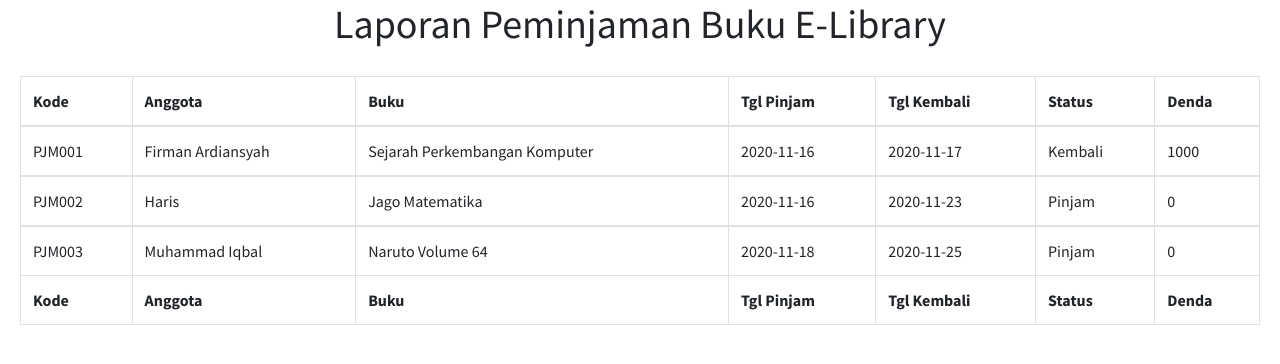
After one commit to rpebs/E-Library, a PHP site: page /layout/cetak.php in a window 1280 px wide. The commit adds this page. Shown: the top 364 px of the page. Run offline with PHP 8.4, Linux system fonts and the light colour scheme; the visitor is signed in with stand-in values (Sample User, id 1); data comes from the database, SQL or seed files in the repository; some libraries are stand-ins or nearby versions.

Commit message:
Fitur Cetak Laporan
Membuat fitur cetak laporan untuk data peminjaman

```diff
--- /dev/null
+++ b/layout/cetak.php
@@ -0,0 +1,144 @@
+<?php
+
+include('../setting/koneksi.php');
+$join = mysqli_query($koneksi, "SELECT * FROM t_peminjaman INNER JOIN t_anggota ON t_peminjaman.id_anggota = t_anggota.id_anggota INNER JOIN t_buku ON t_peminjaman.id_buku = t_buku.id_buku");
+?>
+<?php
+	session_start();
+	if($_SESSION['status']!="login"){
+		header("location:../login.php?pesan=belum_login");
+	}
+	?>
+<!DOCTYPE html>
+<html>
+  <head>
+    <meta charset="utf-8" />
+    <meta http-equiv="X-UA-Compatible" content="IE=edge" />
+    <title>AdminLTE 3 | Dashboard</title>
+    <!-- Tell the browser to be responsive to screen width -->
+    <meta name="viewport" content="width=device-width, initial-scale=1" />
+    <!-- Font Awesome -->
+    <link rel="stylesheet" href="../plugins/fontawesome-free/css/all.min.css" />
+    <!-- Ionicons -->
+    <link
+      rel="stylesheet"
+      href="https://code.ionicframework.com/ionicons/2.0.1/css/ionicons.min.css"
+    />
+    <!-- Tempusdominus Bbootstrap 4 -->
+    <link
+      rel="stylesheet"
+      href="../plugins/tempusdominus-bootstrap-4/css/tempusdominus-bootstrap-4.min.css"
+    />
+    <!-- iCheck -->
+    <link
+      rel="stylesheet"
+      href="../plugins/icheck-bootstrap/icheck-bootstrap.min.css"
+    />
+    <!-- JQVMap -->
+    <link rel="stylesheet" href="../plugins/jqvmap/jqvmap.min.css" />
+    <!-- Theme style -->
+    <link rel="stylesheet" href="../dist/css/adminlte.min.css" />
+    <!-- overlayScrollbars -->
+    <link
+      rel="stylesheet"
+      href="../plugins/overlayScrollbars/css/OverlayScrollbars.min.css"
+    />
+    <!-- Daterange picker -->
+    <link rel="stylesheet" href="../plugins/daterangepicker/daterangepicker.css" />
+    <!-- summernote -->
+    <link rel="stylesheet" href="../plugins/summernote/summernote-bs4.css" />
+    <!-- Google Font: Source Sans Pro -->
+    <link
+      href="https://fonts.googleapis.com/css?family=Source+Sans+Pro:300,400,400i,700"
+      rel="stylesheet"
+    />
+  </head>
+<!-- Content Wrapper. Contains page content -->
+<center><h1>Laporan Peminjaman Buku E-Library</h1></center>
+            <div class="card-body">
+              <table id="example2" class="table table-bordered table-hover">
+                <thead>
+                  <tr>
+                    <th>Kode</th>
+                    <th>Anggota</th>
+                    <th>Buku</th>
+                    <th>Tgl Pinjam</th>
+                    <th>Tgl Kembali</th>
+                    <th>Status</th>
+                    <th>Denda</th>
+                  </tr>
+                </thead>
+                <?php if(mysqli_num_rows($join)>0){ ?>
+                <?php
+                    $no = 1;
+                    while($data = mysqli_fetch_array($join)){
+                ?>
+                <tbody>
+                  <tr>
+                    <td><?php echo $data["kode_pinjam"];?></td>
+                    <td><?php echo $data["nama"];?></td>
+                    <td><?php echo $data["judul"];?></td>
+                    <td><?php echo $data["tgl_pinjam"];?></td>
+                    <td><?php echo $data["tgl_kembali"];?></td>
+                    <td><?php echo $data["status_pinjam"];?></td>
+                    <td><?php echo $data["denda"];?></td>
+                </tr>
+                <?php $no++; } ?>
+                <?php } ?>
+                </tbody>
+                <tfoot>
+                  <tr>
+
+                    <th>Kode</th>
+                    <th>Anggota</th>
+                    <th>Buku</th>
+                    <th>Tgl Pinjam</th>
+                    <th>Tgl Kembali</th>
+                    <th>Status</th>
+                    <th>Denda</th>
+
+                  </tr>
+                </tfoot>
+              </table>
+            </div>
+            <script>
+		window.print();
+	</script>
+            <!-- /.card-body -->
+             <!-- jQuery -->
+    <script src="../plugins/jquery/jquery.min.js"></script>
+    <!-- jQuery UI 1.11.4 -->
+    <script src="../plugins/jquery-ui/jquery-ui.min.js"></script>
+    <!-- Resolve conflict in jQuery UI tooltip with Bootstrap tooltip -->
+    <script>
+      $.widget.bridge("uibutton", $.ui.button);
+    </script>
+    <!-- Bootstrap 4 -->
+    <script src="../plugins/bootstrap/js/bootstrap.bundle.min.js"></script>
+    <!-- ChartJS -->
+    <script src="../plugins/chart.js/Chart.min.js"></script>
+    <!-- Sparkline -->
+    <script src="../plugins/sparklines/sparkline.js"></script>
+    <!-- JQVMap -->
+    <script src="../plugins/jqvmap/jquery.vmap.min.js"></script>
+    <script src="../plugins/jqvmap/maps/jquery.vmap.usa.js"></script>
+    <!-- jQuery Knob Chart -->
+    <script src="../plugins/jquery-knob/jquery.knob.min.js"></script>
+    <!-- daterangepicker -->
+    <script src="../plugins/moment/moment.min.js"></script>
+    <script src="../plugins/daterangepicker/daterangepicker.js"></script>
+    <!-- Tempusdominus Bootstrap 4 -->
+    <script src="../plugins/tempusdominus-bootstrap-4/js/tempusdominus-bootstrap-4.min.js"></script>
+    <!-- Summernote -->
+    <script src="../plugins/summernote/summernote-bs4.min.js"></script>
+    <!-- overlayScrollbars -->
+    <script src="../plugins/overlayScrollbars/js/jquery.overlayScrollbars.min.js"></script>
+    <!-- AdminLTE App -->
+    <script src="../dist/js/adminlte.js"></script>
+    <!-- AdminLTE dashboard demo (This is only for demo purposes) -->
+    <script src="../dist/js/pages/dashboard.js"></script>
+    <!-- AdminLTE for demo purposes -->
+    <script src="../dist/js/demo.js"></script>
+    <script src="https://kit.fontawesome.com/cc93e5876b.js" crossorigin="anonymous"></script>
+  </body>
+</html>
--- a/layout/data_peminjaman.php
+++ b/layout/data_peminjaman.php
@@ -43,6 +43,7 @@ $join = mysqli_query($koneksi, "SELECT * FROM t_peminjaman INNER JOIN t_anggota
           <div class="card">
             <div class="card-header">
               <a href="tambah_peminjaman.php" class="btn btn-primary">Pinjam Buku</a>
+              <a href="cetak.php" class="btn btn-primary">Cetak Laporan</a>
             </div>
             <!-- /.card-header -->
             <div class="card-body">
```
